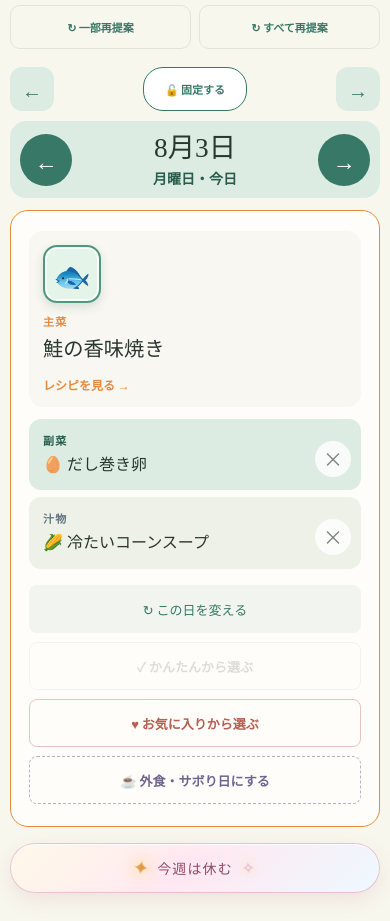
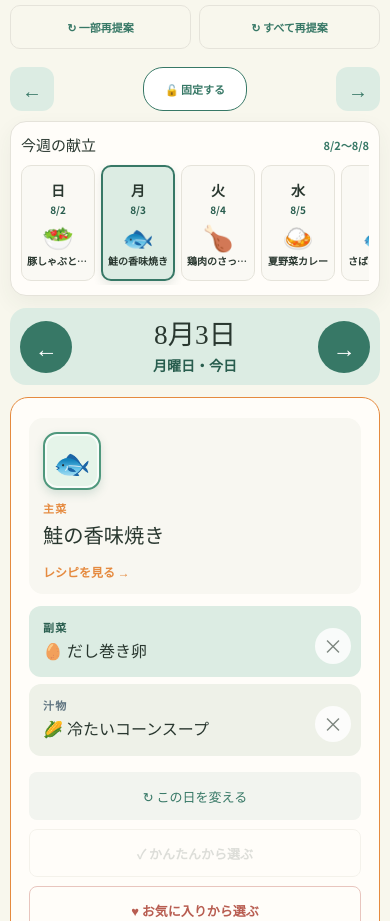
Before and after one commit to Toshio613/Menu, a plain HTML site: page index.html in a window 390 px wide. Shown: the part 1252-2173 px from the top of the page. Drawn offline with Linux system fonts and the light colour scheme; a web font is replaced by a local one.

Commit message:
正式版Ver3

```diff
--- a/index.html
+++ b/index.html
@@ -111,6 +111,13 @@
           </div>
           <button id="next-week" class="week-arrow" type="button" aria-label="次の週を表示">→</button>
         </div>
+        <section id="mobile-week-overview" class="mobile-week-overview" aria-labelledby="mobile-week-overview-title">
+          <div class="mobile-week-overview-head">
+            <h3 id="mobile-week-overview-title">今週の献立</h3>
+            <span id="mobile-week-range"></span>
+          </div>
+          <div id="mobile-week-days" class="mobile-week-days" role="tablist" aria-label="一週間の献立"></div>
+        </section>
         <div id="mobile-day-navigation" class="mobile-day-navigation" aria-label="表示する日を切り替え">
           <button id="previous-day" type="button" aria-label="前日の献立を表示">←</button>
           <div aria-live="polite">
--- a/script.js
+++ b/script.js
@@ -495,6 +495,23 @@ function cardDateLabel(date) {
   return `${date.getMonth() + 1}/${date.getDate()}${isToday(date) ? "・今日" : ""}`;
 }
 
+function renderMobileWeekOverview() {
+  const start = weekDates[0];
+  const end = weekDates[6];
+  document.querySelector("#mobile-week-range").textContent = `${start.getMonth() + 1}/${start.getDate()}〜${end.getMonth() + 1}/${end.getDate()}`;
+  document.querySelector("#mobile-week-days").innerHTML = selected.map((menuIndex, index) => {
+    const date = weekDates[index];
+    const menu = menuIndex === null ? null : menus[menuIndex];
+    const name = menu?.main || "外食・サボり日";
+    return `<button type="button" role="tab" data-mobile-day="${index}" aria-label="${date.getMonth() + 1}月${date.getDate()}日 ${days[index]}曜日 ${escapeHtml(name)}">
+      <span class="mobile-weekday">${days[index]}</span>
+      <span class="mobile-week-date">${date.getMonth() + 1}/${date.getDate()}</span>
+      <span class="mobile-week-icon" aria-hidden="true">${menu?.icon || "☕"}</span>
+      <span class="mobile-week-name">${escapeHtml(name)}</span>
+    </button>`;
+  }).join("");
+}
+
 function updateMobileDayUI() {
   const date = weekDates[mobileDayIndex];
   if (!date) return;
@@ -503,6 +520,20 @@ function updateMobileDayUI() {
   list.querySelectorAll(".menu-card[data-day-index]").forEach(card => {
     card.classList.toggle("mobile-day-active", Number(card.dataset.dayIndex) === mobileDayIndex);
   });
+  document.querySelectorAll("[data-mobile-day]").forEach(button => {
+    const active = Number(button.dataset.mobileDay) === mobileDayIndex;
+    button.classList.toggle("active", active);
+    button.setAttribute("aria-selected", String(active));
+    button.tabIndex = active ? 0 : -1;
+  });
+  if (window.matchMedia("(max-width: 768px)").matches) {
+    const overview = document.querySelector("#mobile-week-days");
+    const activeButton = overview.querySelector("[data-mobile-day].active");
+    if (activeButton) {
+      const targetLeft = activeButton.offsetLeft - (overview.clientWidth - activeButton.offsetWidth) / 2;
+      overview.scrollTo({ left: Math.max(0, targetLeft), behavior: "smooth" });
+    }
+  }
 }
 
 function changeMobileDay(offset) {
@@ -581,6 +612,7 @@ function scheduleDateRollover() {
 
 function render() {
   updateWeeklyLockUI();
+  renderMobileWeekOverview();
   const allDaysOff = selected.length === 7 && selected.every(menuIndex => menuIndex === null);
   const takeWeekOffButton = document.querySelector("#take-week-off");
   takeWeekOffButton.disabled = weeklyMenuLocked || allDaysOff;
@@ -1934,6 +1966,12 @@ document.querySelector("#previous-week").addEventListener("click", () => changeV
 document.querySelector("#next-week").addEventListener("click", () => changeVisibleWeek(1));
 document.querySelector("#previous-day").addEventListener("click", () => changeMobileDay(-1));
 document.querySelector("#next-day").addEventListener("click", () => changeMobileDay(1));
+document.querySelector("#mobile-week-days").addEventListener("click", event => {
+  const button = event.target.closest("[data-mobile-day]");
+  if (!button) return;
+  mobileDayIndex = Number(button.dataset.mobileDay);
+  updateMobileDayUI();
+});
 
 let mobileSwipeStart = null;
 list.addEventListener("touchstart", event => {
--- a/style.css
+++ b/style.css
@@ -112,7 +112,7 @@ textarea::placeholder { color: #99a198; }
 .lock-weekly-menu.locked { color: white; background: var(--green); box-shadow: 0 4px 12px rgba(41,55,47,.18); }
 .weekly button:disabled { opacity: .42; cursor: not-allowed; }
 .week-navigation button:disabled { opacity: 1; cursor: pointer; }
-.mobile-day-navigation { display: none; }
+.mobile-day-navigation, .mobile-week-overview { display: none; }
 .dish-slot .remove-dish:disabled { color: #adb2ac; background: rgba(255,255,255,.82); cursor: not-allowed; }
 .menu-list { display: grid; grid-template-columns: repeat(7, minmax(0, 1fr)); gap: 10px; overflow-anchor: none; }
 .weekly-footer-action { display: flex; justify-content: flex-end; margin-top: 18px; }
@@ -408,6 +408,19 @@ textarea::placeholder { color: #99a198; }
   main { padding-bottom: calc(132px + env(safe-area-inset-bottom)); }
   .weekly { margin-right: max(10px, env(safe-area-inset-right)); margin-left: max(10px, env(safe-area-inset-left)); padding-bottom: 24px; }
   .week-navigation { margin-bottom: 10px; }
+  .mobile-week-overview { display: block; margin: 0 0 12px; padding: 12px 10px 10px; background: var(--paper); border: 1px solid var(--line); border-radius: 16px; box-shadow: 0 8px 22px rgba(48,66,54,.06); }
+  .mobile-week-overview-head { display: flex; align-items: center; justify-content: space-between; gap: 10px; margin-bottom: 9px; }
+  .mobile-week-overview-head h3 { margin: 0; font: 500 15px "Kiwi Maru", serif; }
+  .mobile-week-overview-head span { color: var(--green); font-size: 11px; font-weight: 700; }
+  .mobile-week-days { display: flex; gap: 6px; width: 100%; padding: 1px 0 4px; overflow-x: auto; overscroll-behavior-x: contain; scroll-snap-type: x proximity; scrollbar-width: none; -webkit-overflow-scrolling: touch; }
+  .mobile-week-days::-webkit-scrollbar { display: none; }
+  .mobile-week-days button { flex: 0 0 74px; min-width: 74px; min-height: 116px; padding: 7px 5px 6px; overflow: hidden; color: var(--ink); background: #faf9f4; border: 1px solid var(--line); border-radius: 10px; scroll-snap-align: start; cursor: pointer; }
+  .mobile-week-days button.active { background: var(--sage); border: 2px solid var(--green); box-shadow: 0 4px 10px rgba(49,83,65,.12); }
+  .mobile-weekday, .mobile-week-date, .mobile-week-icon, .mobile-week-name { display: block; }
+  .mobile-weekday { font: 600 14px "Kiwi Maru", serif; }
+  .mobile-week-date { margin-top: 2px; color: var(--green-dark); font-size: 10px; font-weight: 700; }
+  .mobile-week-icon { margin: 7px 0 5px; font-size: 25px; line-height: 1; }
+  .mobile-week-name { overflow: hidden; font-size: 10px; font-weight: 600; line-height: 1.35; text-overflow: ellipsis; white-space: nowrap; }
   .mobile-day-navigation { display: grid; grid-template-columns: 52px minmax(0, 1fr) 52px; align-items: center; gap: 10px; margin: 0 0 12px; padding: 10px; background: var(--sage); border-radius: 16px; }
   .mobile-day-navigation[hidden] { display: none; }
   .mobile-day-navigation > div { min-width: 0; text-align: center; }
```
